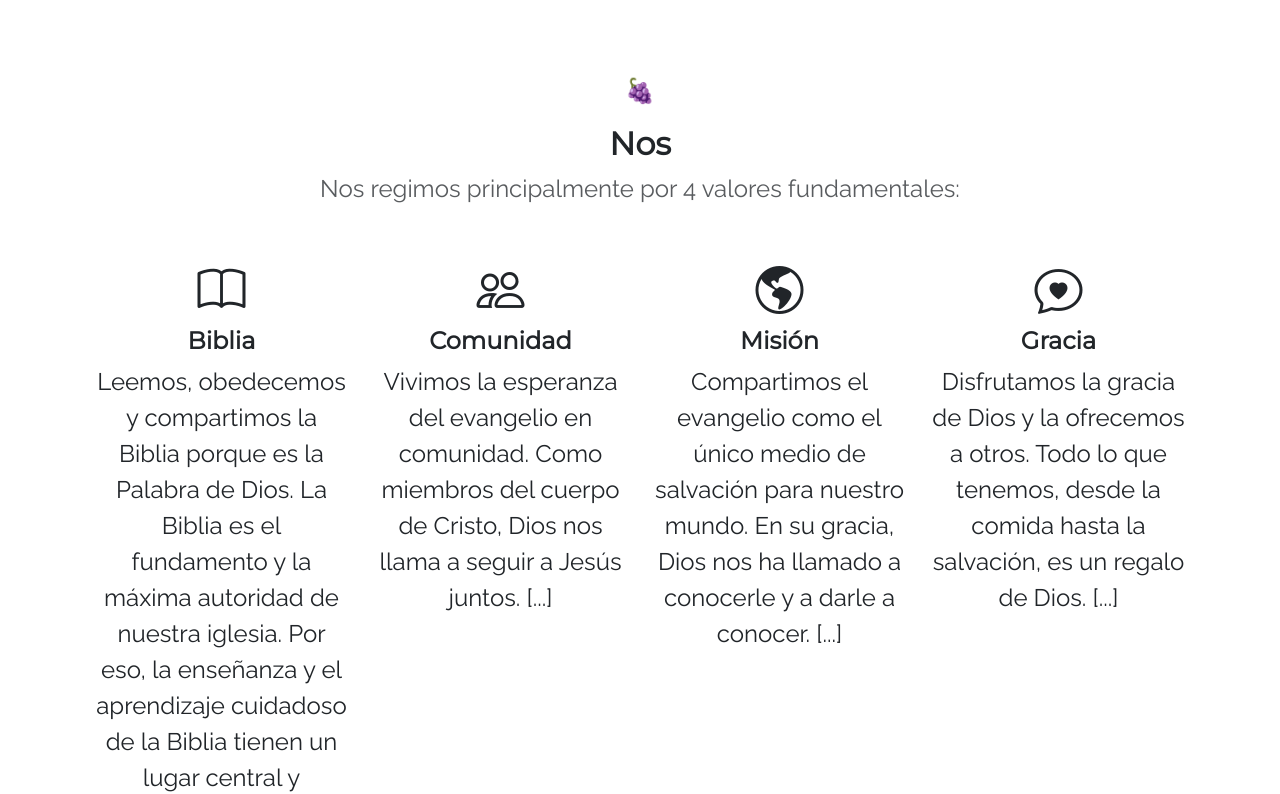
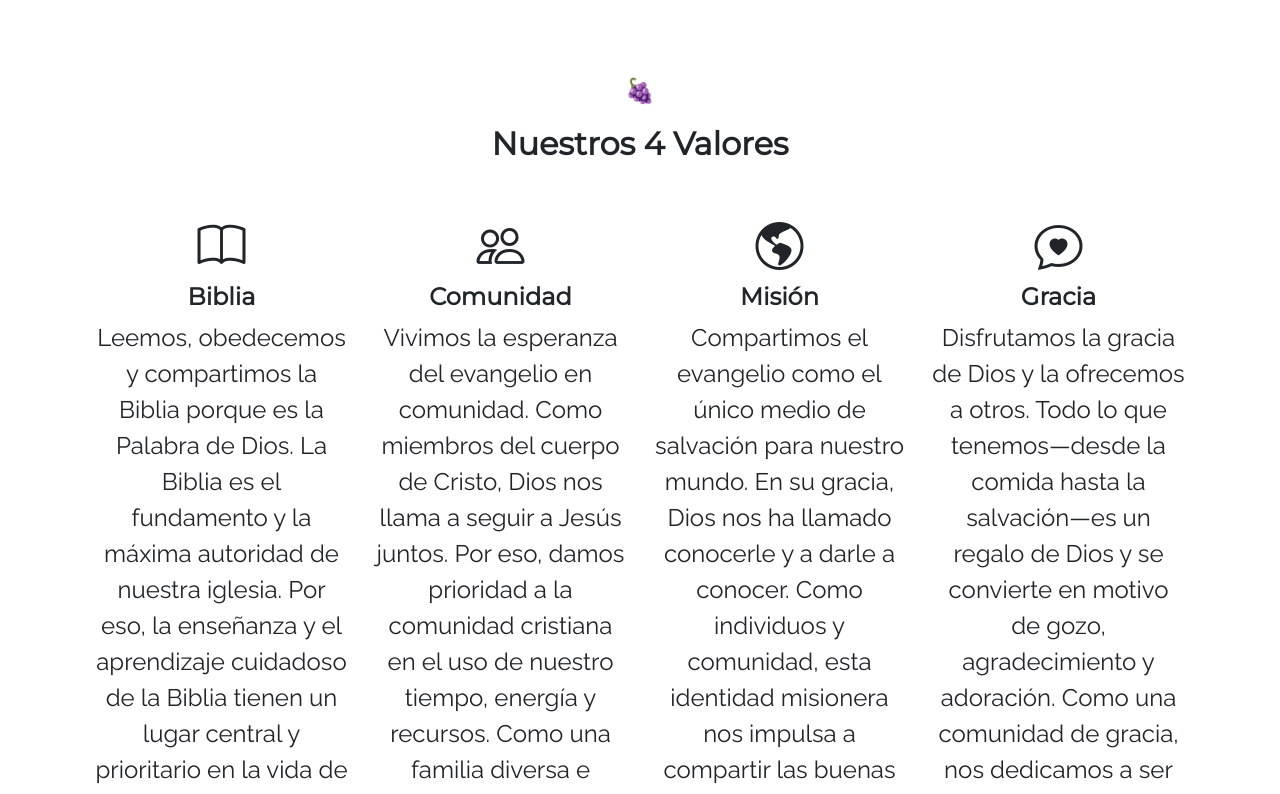
Before and after one commit to Soluvirtus/CCR-Web, a plain HTML site: page index.html in a window 1280 px wide. Shown: the part 2480-3274 px from the top of the page. Drawn offline with nearby package versions, Linux system fonts and the light colour scheme.

Commit message:
Cambios en vivo

```diff
--- a/index.html
+++ b/index.html
@@ -125,8 +125,8 @@
     <!-- Valores -->
     <div class="container">
       <p>🍇</p>
-      <h2><b>Nos </b></h2>
-      <p class="text-muted">Nos regimos principalmente por 4 valores fundamentales:</p>
+      <h2><b>Nuestros 4 Valores </b></h2>
+      <p class="text-muted"></p>
       <div class="row text-center mt-5">
         <div class="col-sm-6 col-md-3 mb-5">
           <i class="bi bi-book"></i>
@@ -142,25 +142,37 @@
           <i class="bi bi-people"></i>
           <h4><b>Comunidad</b></h4>
           <p>
-            Vivimos la esperanza del evangelio en comunidad. Como miembros del cuerpo de Cristo, Dios nos llama a seguir
-            a Jesús juntos. [...]
+            Vivimos la esperanza del evangelio en comunidad. Como miembros del cuerpo de Cristo, Dios
+            nos llama a seguir a Jesús juntos. Por eso, damos prioridad a la comunidad cristiana en el uso
+            de nuestro tiempo, energía y recursos. Como una familia diversa e interdependiente nos
+            comprometemos el uno al otro, hablando la verdad en amor, usando nuestros dones y talentos
+            en servicio mutuo, y desarrollando vidas santas que reflejan el carácter de Dios. La comunidad
+            no existe para sí, sino para la gloria de Dios y el bien de su mundo.
           </p>
         </div>
         <div class="col-sm-6 col-md-3 mb-5">
           <i class="bi bi-globe-americas"></i>
           <h4><b>Misión</b></h4>
-          <p>Compartimos el evangelio como el único medio de salvación para nuestro mundo. En su gracia, Dios nos ha
-            llamado a conocerle y a darle a conocer. [...]</p>
+          <p>Compartimos el evangelio como el único medio de salvación para nuestro mundo. En su gracia,
+            Dios nos ha llamado conocerle y a darle a conocer. Como individuos y comunidad, esta
+            identidad misionera nos impulsa a compartir las buenas nuevas de Jesús a nuestro entorno en
+            palabra y en hecho, a servir y orar por las comunidades donde vivimos y trabajamos con
+            gracia y humildad, y a esforzarnos para plantar nuevas iglesias y comunidades que comparten
+            esta misma visión.</p>
         </div>
         <div class="col-sm-6 col-md-3 mb-5">
           <i class="bi bi-chat-heart"></i>
           <h4><b>Gracia</b></h4>
           <p>
-            Disfrutamos la gracia de Dios y la ofrecemos a otros. Todo lo que tenemos, desde la comida hasta la
-            salvación, es un regalo de Dios. [...]</p>
+            Disfrutamos la gracia de Dios y la ofrecemos a otros. Todo lo que tenemos—desde la comida
+hasta la salvación—es un regalo de Dios y se convierte en motivo de gozo, agradecimiento y
+adoración. Como una comunidad de gracia, nos dedicamos a ser hospitalarios y generosos,
+prontos para creer lo mejor, perdonar, servir, sacrificarnos, animarnos y orar el uno por el
+otro. Reconocemos que el chisme, el orgullo, el legalismo, el mérito y la manipulación son
+incompatibles con este evangelio de gracia.</p>
         </div>
       </div>
-      <a href="https://drive.google.com/drive/folders/1yvctYdWwefo6BIWhEnelXMMxnrdF-zx5?usp=drive_link" target="_blank" class="btn btn-warning"><i class="bi bi-download"></i> Valores + Confesión de Fe</a>
+      <a href="https://drive.google.com/drive/folders/1yvctYdWwefo6BIWhEnelXMMxnrdF-zx5?usp=drive_link" target="_blank" class="btn btn-warning"><i class="bi bi-download"></i> Declaración de Fe</a>
     </div>
 
   </section>
```
